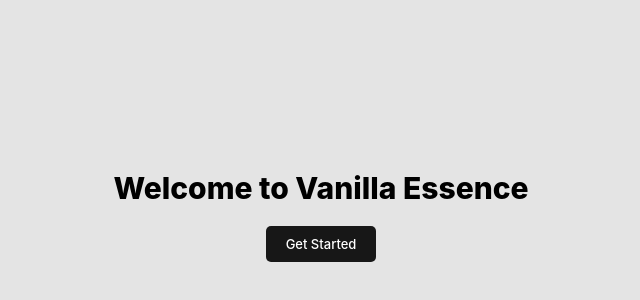
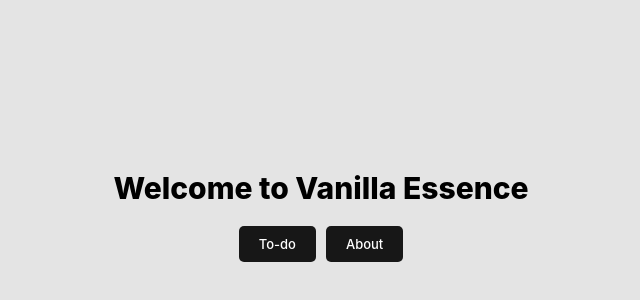
Before and after one commit to muztahiddurjoy/Vanilla-Essence, a website: page views/index.html in a window 1280 px wide. Shown: the part 194-494 px from the top of the page, without its empty margins (319-959 px from the left). Drawn offline with Linux system fonts and the light colour scheme; a web font is replaced by a local one.

Commit message:
about button added

```diff
--- a/views/index.html
+++ b/views/index.html
@@ -67,9 +67,15 @@
 <body>
     <div class="home__container">
         <h1 class="home__title">Welcome to Vanilla Essence</h1>
-        <a href="/todo">
-            <button class="home__button">Get Started</button>
-        </a>
+        <div style="display: flex; align-items: center;">
+            <a href="/todo">
+                <button class="home__button">To-do</button>
+            </a>
+            <a href="/about" style="margin-left: 10px;">
+                <button class="home__button">About</button>
+            </a>
+        </div>
+
     </div>
 
 </body>
```
